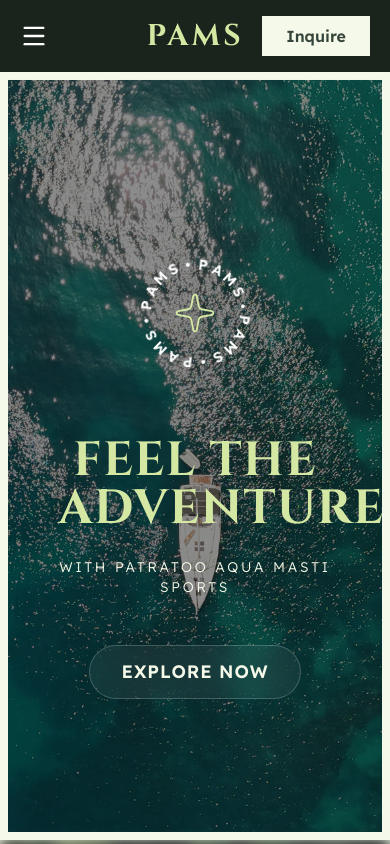
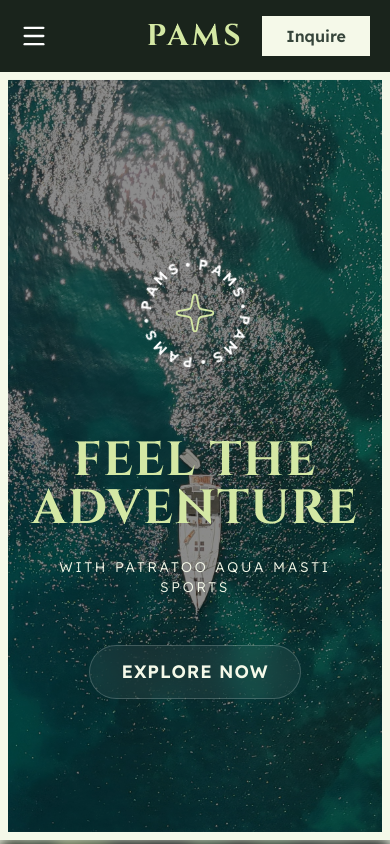
Before and after one commit to shlokarth911/pams, a React (Vite) app in the folder frontend/: page / in a window 390 px wide. Shown: the top 844 px of the page. Built offline with nearby package versions, Linux system fonts and the light colour scheme.

Commit message:
one small UI change

```diff
--- a/frontend/src/components/landing/HeroSection.jsx
+++ b/frontend/src/components/landing/HeroSection.jsx
@@ -113,7 +113,7 @@
 
           <h1
             ref={heroTextRef}
-            className="font-cinzel text-5xl md:text-8xl lg:text-9xl font-bold text-[#D4E8A4] text-center opacity-0 transform translate-y-12 tracking-wide lg:tracking-widest max-w-[80%] mx-auto"
+            className="font-cinzel text-5xl md:text-8xl lg:text-9xl font-bold text-[#D4E8A4] text-center opacity-0 transform translate-y-12 tracking-wide lg:tracking-widest lg:max-w-[80%] mx-auto"
           >
             FEEL THE ADVENTURE
           </h1>
```
